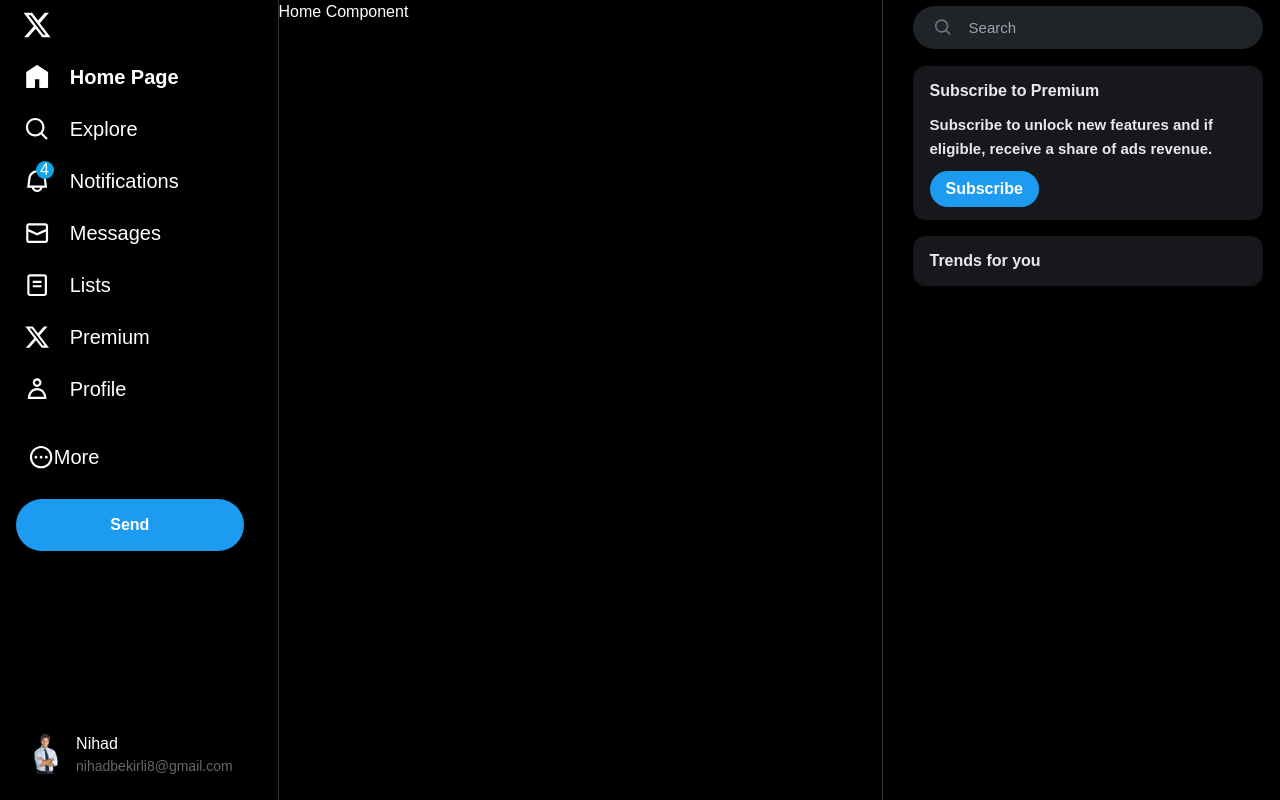
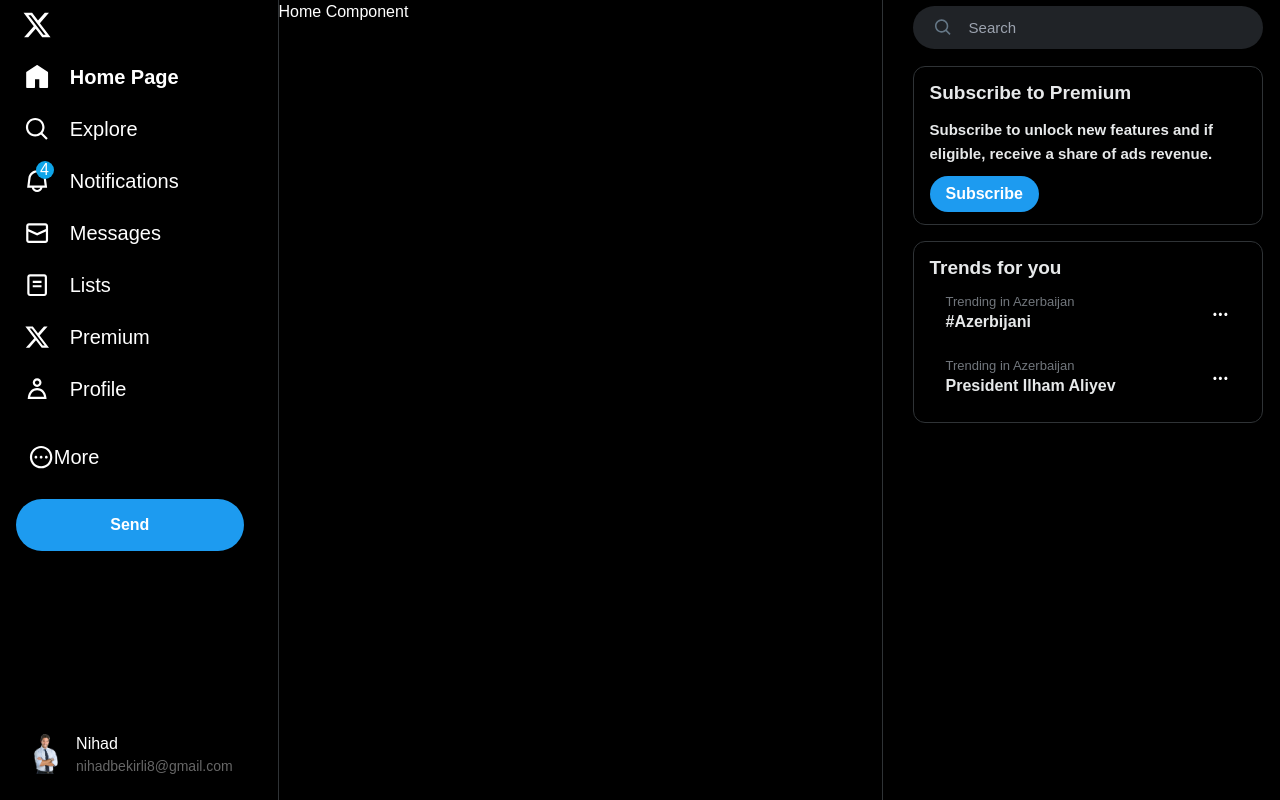
Before and after one commit to BekirLee/Twitter-clone, a React (Vite) app in the folder vite-project/: page / in a window 1280 px wide. Built offline with nearby package versions, Linux system fonts and the light colour scheme.

Commit message:
new changes for the rest of the codes added today

```diff
--- a/vite-project/src/components/premium/index.jsx
+++ b/vite-project/src/components/premium/index.jsx
@@ -2,8 +2,8 @@
 
 export default function Premium() {
     return (
-        <section className="bg-[#16181c] mb-4 rounded-xl border border-[#16181c] py-3 px-4 flex flex-col gap-2.5">
-            <div className="text-[#e7e9ea] font-extrabold">
+        <section className="bg-transparent mb-4 rounded-xl border border-[#2f3336] py-3 px-4 flex flex-col gap-2.5">
+            <div className="text-[#e7e9ea] font-extrabold text-[19px]">
                 Subscribe to Premium
             </div>
             <p className="text-[#e7e9ea] leading-6 text-[15px] font-bold">
--- a/vite-project/src/components/topics/index.jsx
+++ b/vite-project/src/components/topics/index.jsx
@@ -2,14 +2,18 @@
 import Topic from "./topic";
 
 export default function Topics() {
+    console.log(topics)
     return (
-        <section className="bg-[#16181c] bg-[#16181c] mb-4 rounded-xl border border-[#16181c] py-3 px-4 flex flex-col gap-2.5 ">
-            <h1 className="text-[#e7e9ea] font-extrabold">Trends for you</h1>
-            {
-                topics.map((topic, index) => {
-                    <Topic item={topic} key={index} />
-                })
-            }
+        <section className=" bg-transparent border border-[#2f3336] mb-4 rounded-xl border border-[#16181c] py-3 px-4 flex flex-col gap-2.5 ">
+            <div className="">
+                <h1 className="text-[#e7e9ea] text-[19px] font-extrabold">Trends for you</h1>
+                <div className="grid">
+                    {
+                        topics.map((topic, index) => <Topic item={topic} key={index} />)
+                    }
+                </div>
+            </div>
+
         </section>
     )
 }
--- a/vite-project/src/components/topics/topic/index.jsx
+++ b/vite-project/src/components/topics/topic/index.jsx
@@ -1,9 +1,33 @@
+import { Link } from "react-router-dom"
+
 export default function Topic({ item }) {
     console.log(item)
     return (
-        <div className="">
-            {/* {item} */}
-            topic
-        </div>
+        <Link
+            to='/'
+            className="py-3 px-4 transition-colors flex items-center justify-between"
+        >
+            <div className="">
+
+                <div className="text-[#71767C] text-[13px] leading-4 ">
+                    <span>
+                        {item.title}
+                    </span>
+                </div>
+                <div className="text-[#e7e9ea] font-bold">
+                    <span>
+                        {
+                            item.topic.type == 'tag' ? '#' + item.topic.value : item.topic.value
+                        }
+                    </span>
+                </div>
+            </div>
+            <div className="">
+                <svg viewBox="0 0 24 24" aria-hidden="true" width={18.75} height={18.75} className="">
+                    <path fill="#fff" d="M3 12c0-1.1.9-2 2-2s2 .9 2 2-.9 2-2 2-2-.9-2-2zm9 2c1.1 0 2-.9 2-2s-.9-2-2-2-2 .9-2 2 .9 2 2 2zm7 0c1.1 0 2-.9 2-2s-.9-2-2-2-2 .9-2 2 .9 2 2 2z">
+                    </path>
+                </svg>
+            </div>
+        </Link >
     )
 }
--- a/vite-project/src/utilits/consts.jsx
+++ b/vite-project/src/utilits/consts.jsx
@@ -133,7 +133,7 @@
 
 export const topics = [
     {
-        title: 'trending in Azerbaijan',
+        title: 'Trending in Azerbaijan',
         topic: {
             type: 'tag',
             value: 'Azerbijani'
@@ -144,6 +144,7 @@
         topic: {
             type: 'query',
             value: "President Ilham Aliyev"
-        }
+        },
+        postCount: 12803
     }
 ]
```
